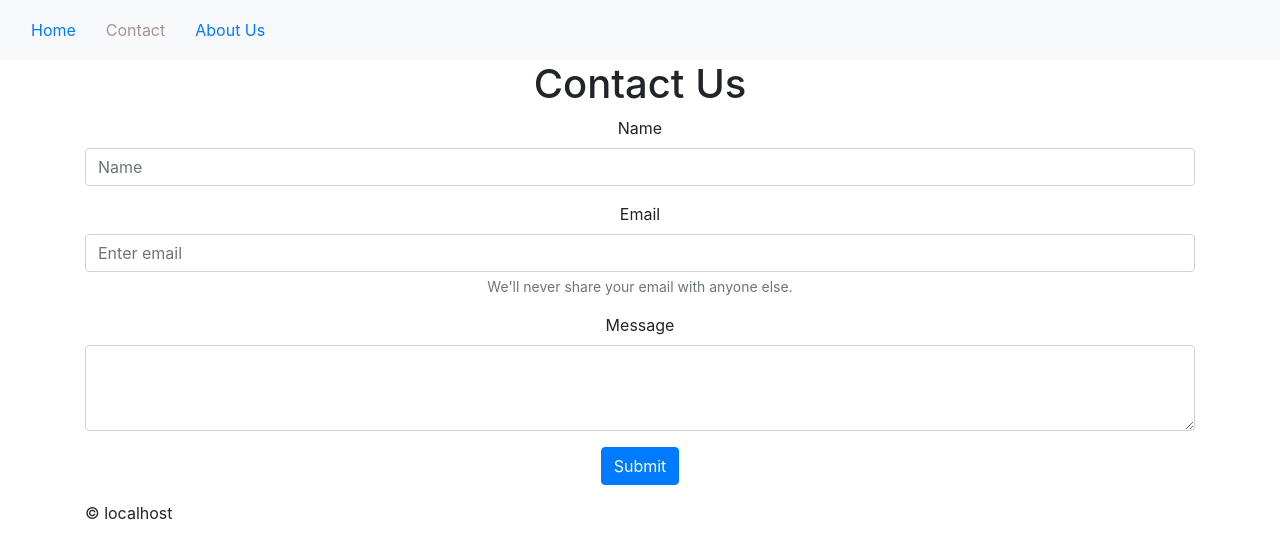
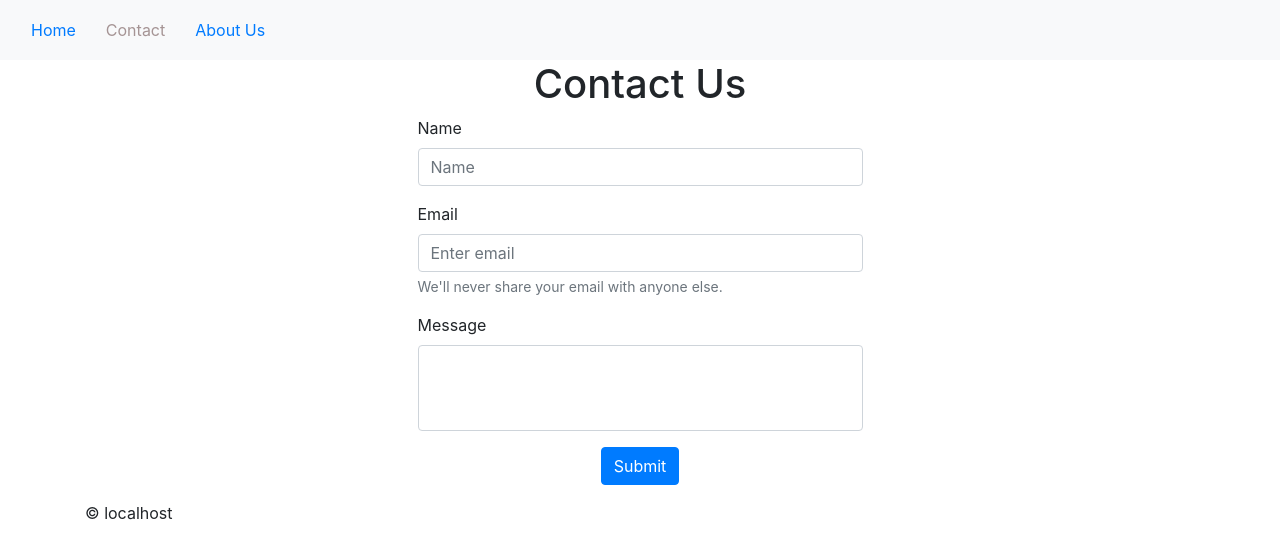
Before and after one commit to hovhannisyan-code/react-tutorial, a React (Create React App) app: page /contact in a window 1280 px wide. Shown: the top 558 px of the page. Built offline with nearby package versions, Linux system fonts and the light colour scheme.

Commit message:
homework lesson21

```diff
--- a/src/Components/Form/Form.jsx
+++ b/src/Components/Form/Form.jsx
@@ -1,31 +1,106 @@
 import React from 'react';
 import { Form, Button } from "react-bootstrap";
+import Preloader from '../Loader/Preloader';
+import styles from './form.module.css';
+
 class ContactForm extends React.Component {
+    constructor(props) {
+        super(props)
+        this.state = {
+            name: "",
+            email: "",
+            message: "",
+            loading: false
+        }
+        this.inputRef = React.createRef();
+    }
+    handleAddContactForm = (e) => {
+        this.setState({
+            loading: true
+        });
+        e.preventDefault();
+        const formData = this.state;
+        fetch("http://localhost:3001/form", {
+            method: 'POST',
+            body: JSON.stringify(formData),
+            headers: {
+                "Content-Type": "application/json"
+            }
+        })
+            .then(res => res.json())
+            .then(data => {
+                if (data.error) {
+                    throw data.error;
+                }
+                this.setState({
+                    name: "",
+                    email: "",
+                    message: ""
+                });
+            })
+            .catch(error => {
+                console.log(error)
+            })
+            .finally(() => {
+                this.setState({
+                    loading: false
+                });
+            });
+    }
+    handleChange = (e) => {
+        const { name, value } = e.target;
+        this.setState({
+            [name]: value
+        })
+    }
     render() {
+        const { name, email, message, loading } = this.state;
         return (
+            <>
                 <Form>
-                <Form.Group controlId="formBasicName">
+                    <Form.Group className={styles.formGroup} controlId="formBasicName">
                         <Form.Label>Name</Form.Label>
-                    <Form.Control type="text" placeholder="Name" />
+                        <Form.Control
+                            name="name"
+                            onChange={this.handleChange}
+                            value={name}
+                            type="text"
+                            ref={this.inputRef}
+                            placeholder="Name"
+                        />
                     </Form.Group>
 
-                <Form.Group controlId="formBasicEmail">
+                    <Form.Group className={styles.formGroup} controlId="formBasicEmail">
                         <Form.Label>Email</Form.Label>
-                    <Form.Control type="email" placeholder="Enter email" />
+                        <Form.Control
+                            name="email"
+                            onChange={this.handleChange}
+                            value={email}
+                            type="email"
+                            placeholder="Enter email"
+                        />
                         <Form.Text className="text-muted">
                             We'll never share your email with anyone else.
                         </Form.Text>
                     </Form.Group>
 
-                <Form.Group controlId="formBasicMessage">
+                    <Form.Group className={styles.formGroup} controlId="formBasicMessage">
                         <Form.Label>Message</Form.Label>
-                    <Form.Control as="textarea" rows={3} />
+                        <Form.Control
+                            name="message"
+                            onChange={this.handleChange}
+                            value={message}
+                            as="textarea"
+                            rows={3}
+                        />
                     </Form.Group>
 
-                <Button variant="primary" type="submit">
+                    <Button onClick={this.handleAddContactForm} variant="primary" type="submit">
                         Submit
                     </Button>
                 </Form>
+                {loading && <Preloader />}
+            </>
         )
     }
 }
--- /dev/null
+++ b/src/Components/Form/form.module.css
@@ -0,0 +1,5 @@
+.formGroup {
+    display: flex;
+    flex-direction: column;
+    align-items: flex-start;
+}
--- a/src/Components/Loader/preloader.module.css
+++ b/src/Components/Loader/preloader.module.css
@@ -2,6 +2,7 @@
 .section{
   height: 100%;
   top: 0;
+  left:0;
   position: fixed;
   width: 100%;
   display: flex;
--- a/src/Components/Modals/TaskModal.jsx
+++ b/src/Components/Modals/TaskModal.jsx
@@ -16,7 +16,6 @@ class TaskModal extends React.PureComponent {
             date: props.editTask ? new Date(props.editTask.date) : new Date()
         }
         this.inputRef = React.createRef();
-        console.log('props',props)
     }
 
     handleChange = (e) => {
--- a/src/Components/Pages/Contact/Contacts.jsx
+++ b/src/Components/Pages/Contact/Contacts.jsx
@@ -7,7 +7,7 @@ class Contact extends React.Component {
             <Container>
                 <h1>Contact Us</h1>
                 <Row>
-                    <Col>
+                    <Col xs={5} className="m-auto">
                         <ContactForm />
                     </Col>
                 </Row>
--- a/src/index.css
+++ b/src/index.css
@@ -11,3 +11,6 @@ code {
   font-family: source-code-pro, Menlo, Monaco, Consolas, 'Courier New',
     monospace;
 }
+textarea {
+  resize: none;
+}
```
Also changed, not shown: src/App.css (line endings or trailing spaces), 1 other file (tests, documents, lock files or other folders). Lines whose indentation alone changed are shown as unchanged.
